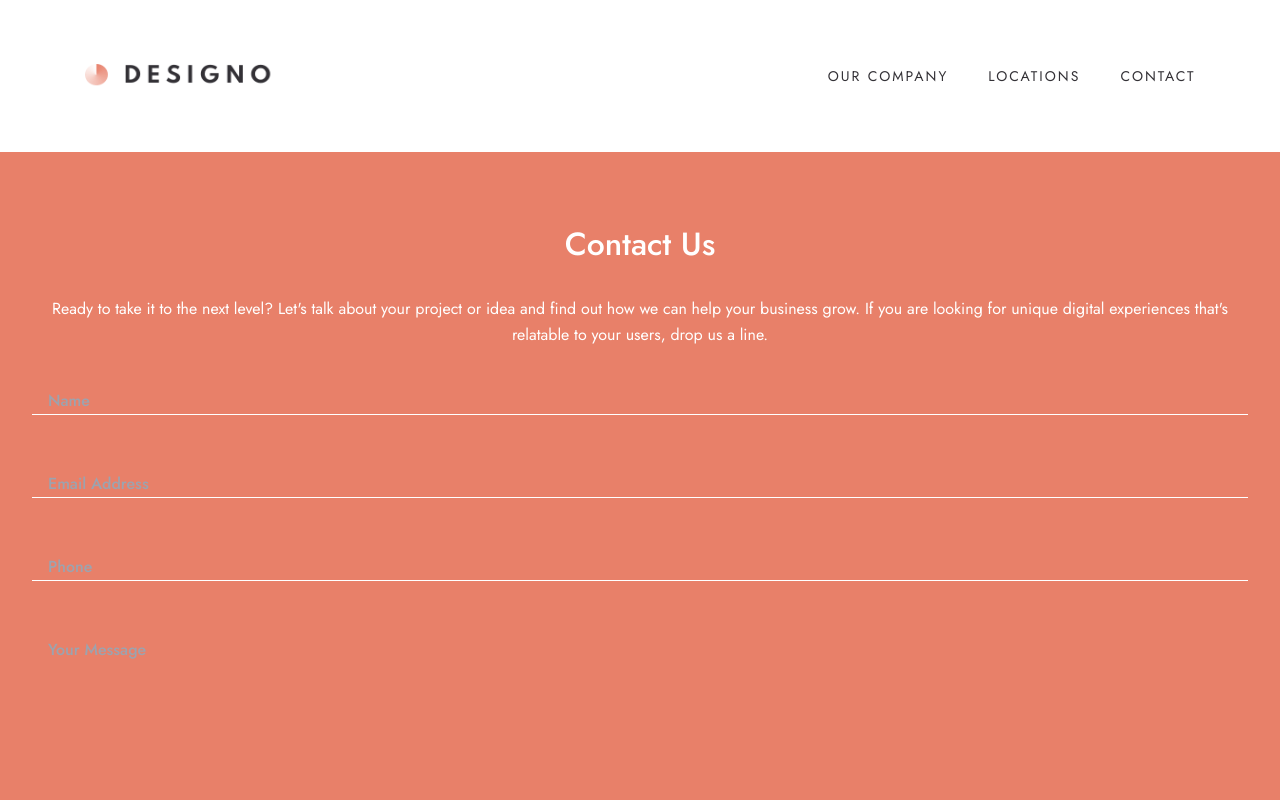
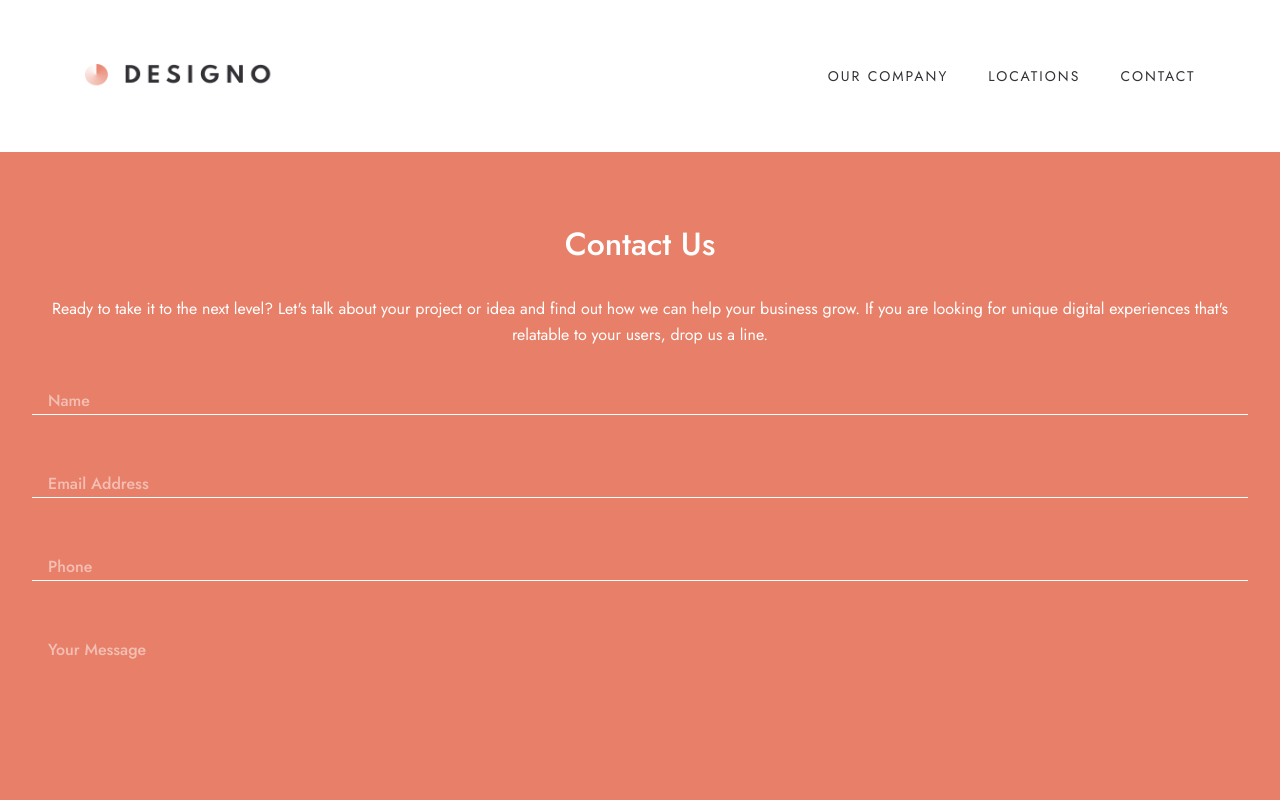
Before and after one commit to amza-web/Designo, a Next.js app: page /contact in a window 1280 px wide. Shown: the top 800 px of the page. Built offline with nearby package versions, Linux system fonts and the light colour scheme.

Commit message:
little adjustments

```diff
--- a/app/globals.css
+++ b/app/globals.css
@@ -68,10 +68,10 @@
 }
 @layer base{
   .contact-form input, .contact-form textarea{
-    @apply border-0 bg-transparent block leading-[26px] outline-none text-white font-medium transition-all pl-4 border-b-[1px] border-solid border-white w-full ;
+    @apply border-0 bg-transparent block leading-[26px] outline-none text-white font-medium transition-all pl-4 border-b-[1px] border-solid border-white w-full focus-visible:border-b-[3px] ;
   }
-  .contact-form input::placeholder, .contact-form textarea::placeholder{
-    @apply outline-none ;
+  .contact-form input, .contact-form textarea{
+    @apply outline-none placeholder:text-white placeholder:opacity-50 placeholder:transition-all hover:placeholder:opacity-30;
   }
   button{
     @apply outline-none focus:outline-none;
```
